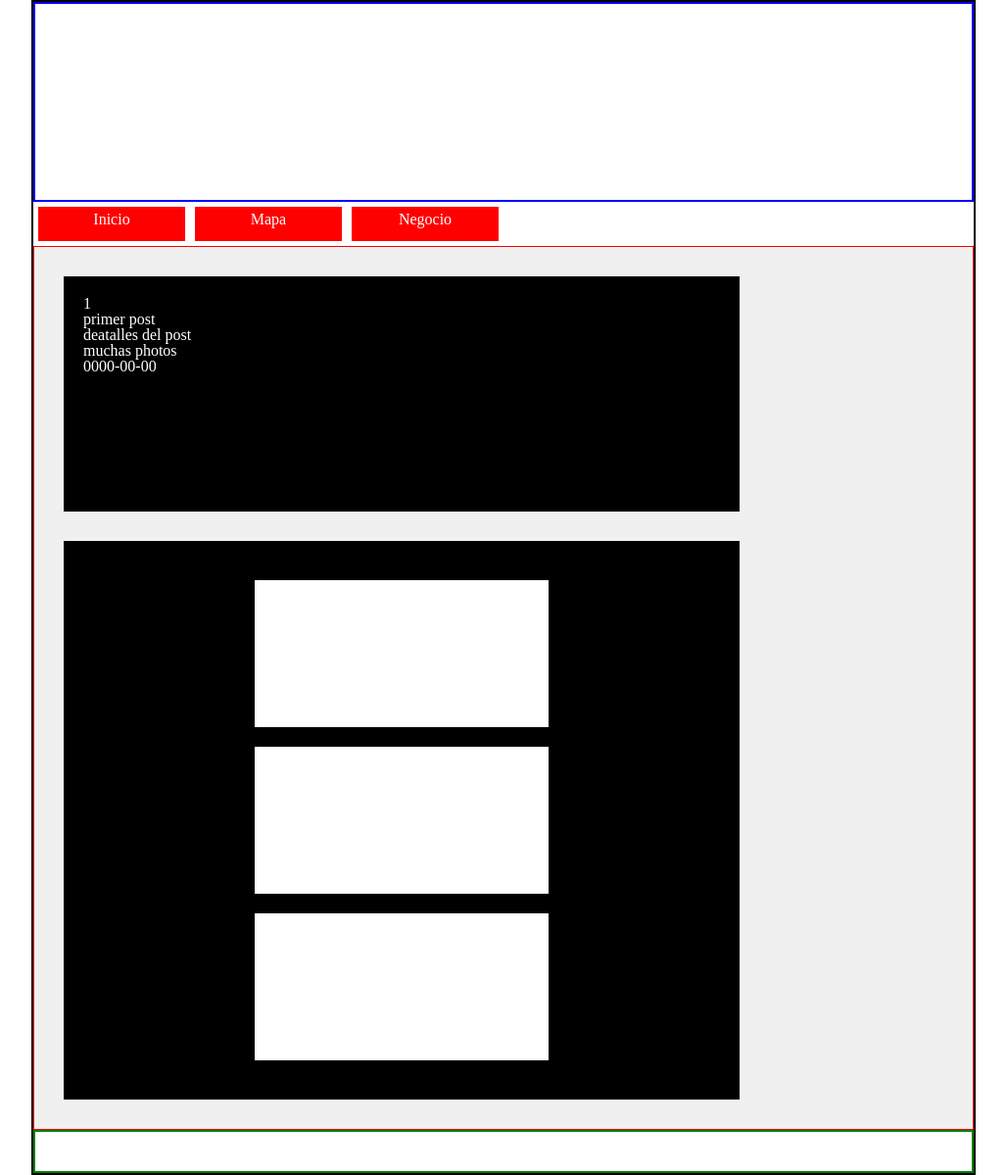
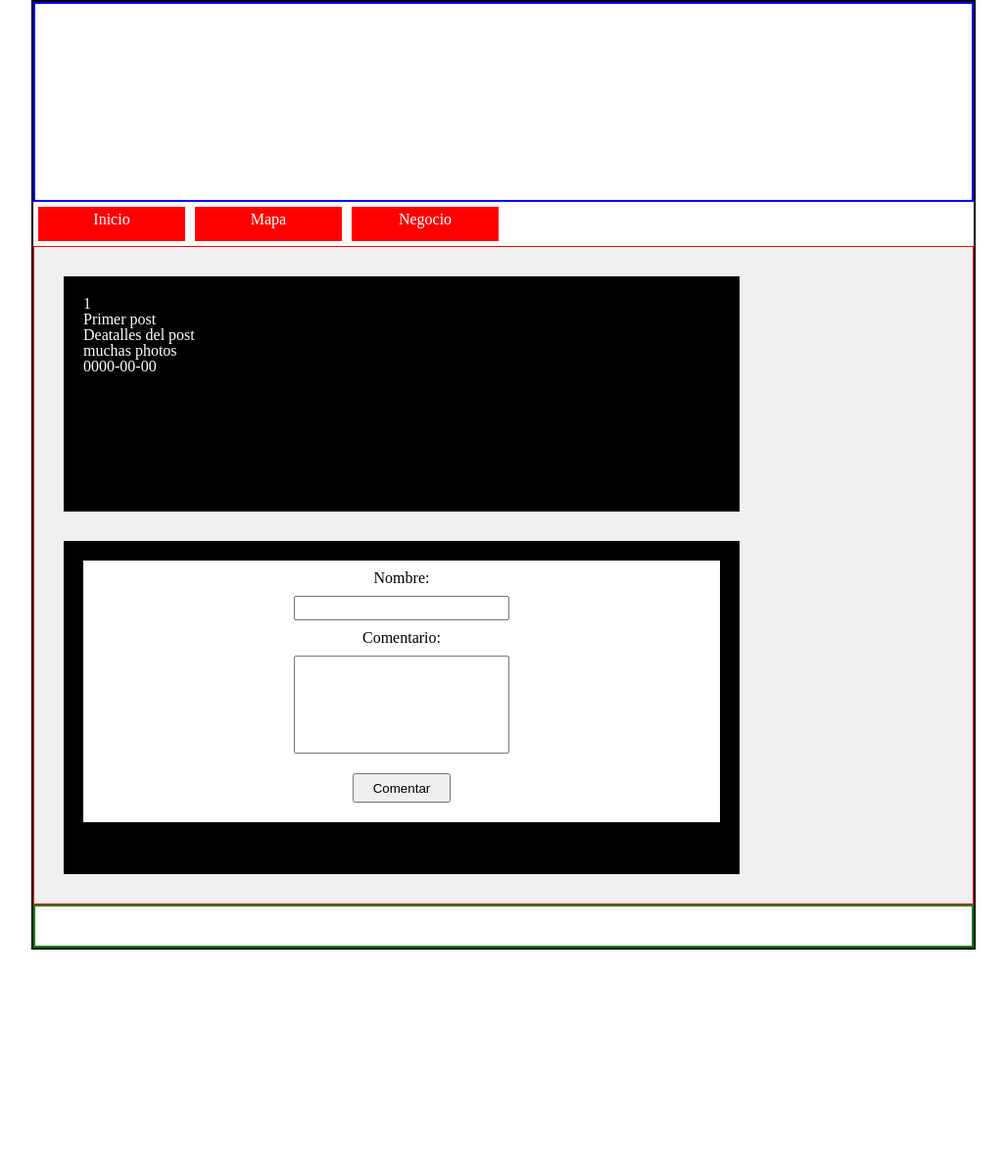
Before and after one commit to BlaShadow/Original, a PHP site: page /newsdetails.php?id=1 in a window 1280 px wide. Shown: the whole page at 98% size, without its empty margins (126-1153 px from the left). After the commit the page ends 969 px from the top, so only its background shows below. Run offline with PHP 8.4, Linux system fonts and the light colour scheme; data comes from the database, SQL or seed files in the repository; tables that the repository leaves empty hold one stand-in row (values such as "Sample post").

Commit message:
cxomnetairo nitido

```diff
--- a/css/newsdetails.css
+++ b/css/newsdetails.css
@@ -94,7 +94,9 @@ table {
 
 
 /***************************************/
-
+textarea {
+        resize: none;
+}
 .item{
 
 	width:150px;
@@ -141,14 +143,42 @@ table {
 
 }
 
+/*****************comentarios divs******************/
 .comentario{
 
 	margin:auto;
 	width:300px;
-	min-height:150px;
+	min-height:50px;
 	background-color:white;
 	margin-top:20px;
 	margin-bottom:20px;
-
+	padding:5px;
 
 }
+
+/*******************div para insertar comentarios******************************/
+#insertarComentario{
+
+	color:black;
+	background-color:white;
+	padding:10px;
+
+}
+#insertarComentario input{
+
+	height:25px;
+	width:220px;
+	margin:10px;
+}
+#insertarComentario textarea{
+
+	height:100px;
+	width:220px;
+	margin:10px;
+}
+#insertarComentario button{
+
+	height:30px;
+	width:100px;
+	margin:10px;
+}
--- a/js/AJax_ObjetoHTTP.js
+++ b/js/AJax_ObjetoHTTP.js
@@ -28,6 +28,11 @@ function getHTTPrequest(){
 
 		return xmlhttp;
 
+}
+
+//primera letra mayuscula :)
+function ucFirst(string) {
+	return string.substring(0, 1).toUpperCase() + string.substring(1).toLowerCase();
 }
 
 //Cargar Los pots Para news
@@ -64,7 +69,7 @@ function newsHome(){
 					//creo mi elemento div donde estaras todos los post
 					divPost=document.createElement("div");
 					divPost.className="divPost";
-					divPost.innerHTML="<p><a href=newsdetails.php?id="+idNode+" style='text-decoration:none'>"+tituloNode+"</a></p>"+"<p>"+detalleNode+"</p>"+"<p>"+posteadorNode+"</p>"+"<p>"+photosNode+"</p>"+"<p>"+fechaNode+"</p>"+idNode;
+					divPost.innerHTML="<p><a href=newsdetails.php?id="+idNode+" style='text-decoration:none'>"+ucFirst(tituloNode)+"</a></p>"+"<p>"+ucFirst(detalleNode.substring(0,120))+"....</p>"+"<p>"+posteadorNode+"</p>"+"<p>"+photosNode+"</p>"+"<p>"+fechaNode+"</p>"+idNode;
 
 					//agrego el div al div potscuerpo
 					cuerpo.appendChild(divPost);
@@ -81,3 +86,37 @@ function newsHome(){
 	http.send(null);
 
 }
+
+function addComent(post,usuario,comentario){
+
+	objeto=getHTTPrequest();
+
+	objeto.open("GET","./engine/addcomentario.php?post="+post+"&usuario="+usuario+"&comentario="+comentario,true);
+
+	objeto.onreadystatechange=function(){
+
+		if(objeto.readyState==4){
+
+			if(objeto.status==200){
+
+				if(objeto.responseText==1){
+
+					padreDiv=document.getElementById("comentariosPadre");
+
+					hijoDiv=document.createElement("div");
+					hijoDiv.className="comentario";
+					hijoDiv.innerHTML="<p>"+usuario+"</p><p>"+comentario+"</p>";
+
+					padreDiv.appendChild(hijoDiv);
+
+				}
+
+			}
+
+		}
+
+	}
+
+	objeto.send(null);
+
+}
--- a/newsdetails.php
+++ b/newsdetails.php
@@ -15,7 +15,7 @@
 <head>
 
 	<title>Peluquerias</title>
-
+	<script type="text/javascript" src="js/Ajax_ObjetoHTTP.js"></script>
 	<link rel="stylesheet" type="text/css" href="css/newsdetails.css" media="screen">
 
 </head>
@@ -56,8 +56,8 @@
 
 					echo "<div class='post'>";
 					echo "<p>".$ara["id"]."</p>";
-					echo "<p>".$ara["titulo"]."</p>";
-					echo "<p>".$ara["detalles"]."</p>";
+					echo "<p>".ucfirst($ara["titulo"])."</p>";
+					echo "<p>".ucfirst($ara["detalles"])."</p>";
 					echo "<p>".$ara["photos"]."</p>";
 					echo "<p>".$ara["fecha"]."</p>";
 					echo "</div>";
@@ -66,15 +66,48 @@
 
 				</div>
 
-			<div class="comentarios">
+			<div class="comentarios" id="comentarios">
 
-			<?php
-				for($i=0;$i<3;$i++){
+				<div id="comentariosPadre">
 
-					echo "<div class='comentario'></div>";
+					<?php
 
-				}
-			?>
+						$conexion=new conexion;
+
+						$sql="select * from comentarios where id_post='".$_GET["id"]."'";
+
+						$query=mysql_query($sql);
+
+						while($ara=mysql_fetch_array($query)){
+
+							echo "<div class='comentario'>";
+							echo $ara[2]."<br>";
+							echo $ara[3];
+							echo "</div>";
+
+						}
+
+					?>
+				</div>
+
+					<div id="insertarComentario" align="center" >
+
+						<form action="#" method="POST" onsubmit="return false" name="formulario">
+
+							Nombre:<br>
+
+								<input type="text" maxlength="50" name="usuario"><br>
+
+							Comentario:<br>
+
+								<textarea maxlength="700" id="comentario"></textarea><br>
+								<input id="id_post" type="hidden" value="<?php echo $_GET["id"]; ?>">
+
+								<button onclick="addComent(document.getElementById('id_post').value,document.formulario.usuario.value,document.getElementById('comentario').value)">Comentar</button>
+
+						</form>
+
+					</div>
 
 			</div>
 		</div>
```
Also changed, not shown: engine/addcomentario.php (added, +17 -0 lines).
